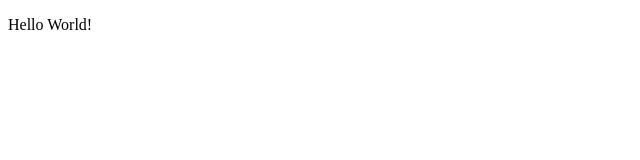
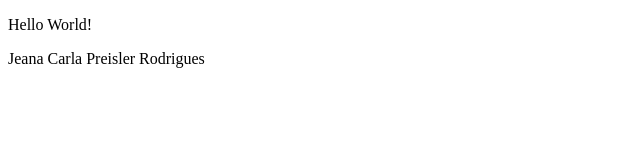
Before and after one commit to Jeanagvf/dev_web-, a plain HTML site: page index.html in a window 1280 px wide. Shown: the whole page, without its empty margins (0-640 px from the left). Drawn offline with Linux system fonts and the light colour scheme.

Commit message:
Adicionado nome no index.html

```diff
--- a/index.html
+++ b/index.html
@@ -7,5 +7,6 @@
 </head>
 <body>
     <p>Hello World!</p>
+    Jeana Carla Preisler Rodrigues
 </body>
 </html>
```
